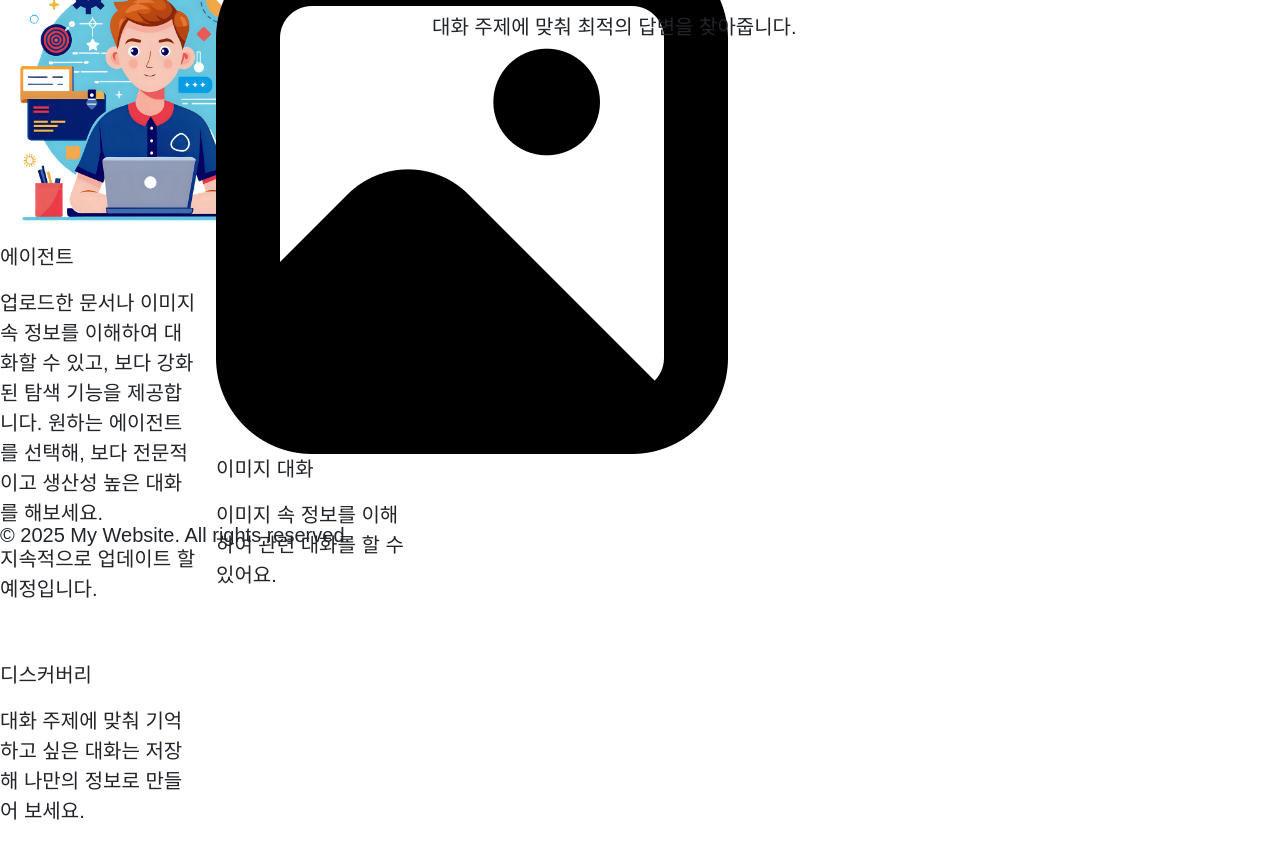
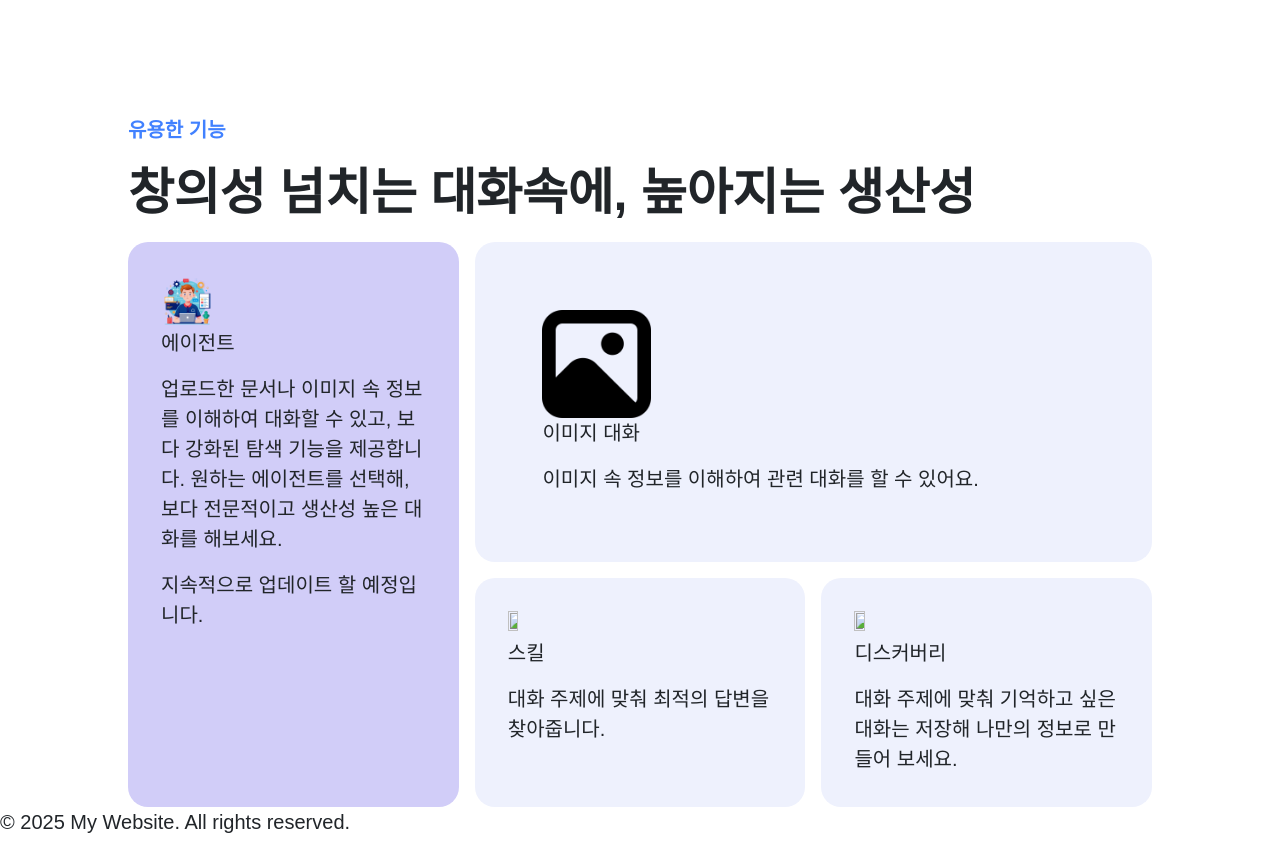
Before and after one commit to 7min2wook8/Web, a Flask app: page / in a window 1280 px wide. Shown: the part 1640-2493 px from the top of the page. Before the commit the page ends 2460 px from the top, so only its background shows below. Run offline with Flask 3, Linux system fonts and the light colour scheme; some libraries are stand-ins or nearby versions.

Commit message:
0417update

```diff
--- a/static/CSS/base.css
+++ b/static/CSS/base.css
@@ -18,13 +18,6 @@ body {
   ul{
     list-style: none;
   }
-
-  .content {
-
-    /* padding: 80px 20px 20px 20px; */
-
-  }
-
 
   .chat-box {
     border: 1px solid #ccc;
--- a/static/CSS/welcom.css
+++ b/static/CSS/welcom.css
@@ -1,46 +1,31 @@
 .content{
-    position: relative;
+    position: static;
     width: 100%;
-    height:1000px;
     padding-top: 50px;
 }
 
 /*content 내 중앙에 영역 지정*/
 .content_center{
-    position: absolute;
+    position: relative;
+    width: 80%;
     margin: auto;
-    width: 90%;
-    max-width: 1080px;
-    left: 50%;
-    top: 50%;
-    transform: translate(-50%, -50%);
+    margin-top: 50px;
     z-index: 900;
 
 }
-@media (min-width: 1280px) and (max-width: 1920px) {
+/* @media (min-width: 1280px) and (max-width: 1920px) {
     .content{
-        width: 100%;
-        height: 1080px;
+
+
     }
 }
 
 @media (min-width: 0) and (max-width: 1280px) {
     .content{
-        width: 100%;
-        height: 720px;
-    }
-
-    .content_center{
-        width: 1280px;
 
     }
 
-}
-
-
-
-
-
+} */
 
 /*폰트 디자인 지정*/
 .bicFont p{
@@ -49,10 +34,10 @@
     font-weight: 700;
     line-height: 1.3;
     letter-spacing: -.2px;
-    color: var(--text-00);
 }
 
 .content_backImg{
+    position: relative;
     margin: 0;
     padding: 0;
     border: 0;
@@ -67,8 +52,8 @@
 }
 
 .content_backImg video{
-    height: 100%;
-
+   width: 100%;
+   height: 100%;
 }
 
 .link_start_wrap{
@@ -134,27 +119,24 @@
 
 
 .left_content{
-
     width: 50%;
     margin-left: 0;
-
 }
 
 
-.left_content p{
-    font-size: 50px;
+.content_top p:nth-child(1){
+    font-size: 20px;
+    color:  #4181ff;
     font-weight: 700;
 }
 
-.left_content .left_content_text1{
-    font-size: 20px;
-    color:  #4181ff;
+.content_top p:nth-child(2){
+    font-size: 50px;
+    font-weight: 700;
+    line-height: 1.3;
+    letter-spacing: -.2px;
 }
 
-
-.left_content .left_content_text3{
-    font-size: 20px;
-}
 
 .right_content_backimg{
     position: absolute;
@@ -168,21 +150,37 @@
 
 /*3번 content **********************************************************/
 
-.content_top p:first-child{
-
-    color:  #4181ff;
-}
 
 
 .content_main_container{
     display: grid;
     gap : 16px;
-
-    grid-template-columns: 200px 200px 500px;
+    grid-template-columns: repeat(3, minmax(100px, auto));
+	grid-template-rows: repeat(2, minmax(100px, auto));
 }
 
-.content_item{
+.content_main_container .content_item {
 
+    background-color: #eef1fd;
+    border-radius: 20px;
+}
+
+.content_main_container .content_item:nth-child(1){
+    grid-row: 1 / span 2;
+    background-color: #d1cdf8;
+}
+
+.content_main_container .content_item:nth-child(2){
+    grid-column: 2 / span 2;
+
+}
+.content_item .content_item_child{
+    margin: 10%;
+}
+
+.content_item .content_item_child img{
+    width: 20%;
+    height: 20%;
 }
 
 
--- a/static/JS/loginJS.js
+++ b/static/JS/loginJS.js
@@ -1,3 +1,5 @@
+//profile.html 적용되는 JS
+
 const signUpButton = document.getElementById('signUp');
 const signInButton = document.getElementById('signIn');
 const container = document.getElementById('container');
--- a/templates/index.html
+++ b/templates/index.html
@@ -22,7 +22,11 @@
 
 
     <div class="content">
-
+        <div class="content_backImg">
+            <video autoplay muted loop playsinline>
+                <source src="/videos/17926-286994407_small(DeepLeaning).mp4" type="video/mp4">
+            </video>
+        </div>
         <div class="content_center">
             <div class="bicFont">
                 <p>무한한 가능성을 여는</p>
@@ -38,33 +42,24 @@
                         </svg>
                     </div>
                 </a>
+            </div>
+
+
 
         </div>
     </div>
-        <div class="content_backImg">
-                <video autoplay muted loop playsinline>
-                    <!-- <source src="{{ url_for('static', filename='videos/17926-286994407_small(DeepLeaning).mp4') }}" type="video/mp4"> -->
-                    <!-- <source src="/videos/17926-286994407_small(DeepLeaning).mp4" type="video/mp4"> -->
-                    <source src="/videos/17926-286994407_small(DeepLeaning).mp4" type="video/mp4">
-                </video>
-        </div>
-
-
-        </video>
-
-    </div>
    <div class="content">
         <div class="content_center">
-            <div class="left_content">
-                <p class="left_content_text1">
+            <div class="left_content content_top">
+                <p class="content_title">
                     대화형 Ai 서비스
                 </p>
-                <p class="left_content_text2">
+                <p class="content_large_text">
                     당신이 상상하던 모든것, <br>
                     Amolla와 함께<br>
                     대화해 보세요.<br>
                 </p>
-                <p class="left_content_text3">
+                <p class="content_small_text">
                     당신의 상상력이 Amolla의 창의력을 만날 때,<br>
                     무한한 가능성의 세상이 펼쳐집니다. <br>
                     어떤 주제든 풍부하게 대화를 나눌 수 있는<br>
@@ -83,53 +78,61 @@
 
     </div>
     <div class="content">
-
+        <div class="content_center">
             <div class="content_top">
-            <p>유용한 기능</p>
-            <p>창의성 넘치는 대화속에, 높아지는 생산성</p>
+                <p class="content_title">유용한 기능</p>
+                <p class="content_large_text">창의성 넘치는 대화속에, 높아지는 생산성</p>
             </div>
             <div class="content_main_container">
                 <div class="content_item">
+                    <div class="content_item_child">
                         <img src="../static/image/ai-generated-8775742_1920.png" alt="" width="300px">
-                <p>에이전트</p>
-                <p>업로드한 문서나 이미지 속 정보를 이해하여 대화할 수 있고,
+                        <p class="content_item_title">에이전트</p>
+                        <p class="content_item_text">
+                            업로드한 문서나 이미지 속 정보를 이해하여 대화할 수 있고,
                             보다 강화된 탐색 기능을 제공합니다.
                             원하는 에이전트를 선택해, 보다 전문적이고 생산성 높은 대화를 해보세요.
                         </p>
-                <p>
+                        <p class="content_item_text">
                             지속적으로 업데이트 할 예정입니다.
                         </p>
-
-
+                    </div>
                 </div>
 
                 <div class="content_item">
+                    <div class="content_item_child">
                         <img src="../static/image/free-icon-font-picture-3917415.png" alt="">
-                <p>이미지 대화</p>
-                <p>이미지 속 정보를 이해하여 관련 대화를 할 수 있어요.</p>
-
+                        <p class="content_item_title">이미지 대화</p>
+                        <p class="content_item_text">
+                            이미지 속 정보를 이해하여 관련 대화를 할 수 있어요.
+                        </p>
+                    </div>
                 </div>
 
                 <div class="content_item">
+                    <div class="content_item_child">
                         <img src="" alt="">
-                <p>스킬</p>
-                <p>
+                        <p class="content_item_title">스킬</p>
+                        <p class="content_item_text">
                             대화 주제에 맞춰
                             최적의 답변을 찾아줍니다.
                         </p>
-
+                    </div>
                 </div>
 
                 <div class="content_item">
+                    <div class="content_item_child">
                         <img src="" alt="">
-                <p>디스커버리</p>
-                <p>대화 주제에 맞춰
+                        <p class="content_item_title">디스커버리</p>
+                        <p class="content_item_text">
+                            대화 주제에 맞춰
                             기억하고 싶은 대화는 저장해
                             나만의 정보로 만들어 보세요.
                         </p>
+                    </div>
+                </div>
 
             </div>
-
         </div>
     </div>
 
```
Lines whose indentation alone changed are shown as unchanged.
